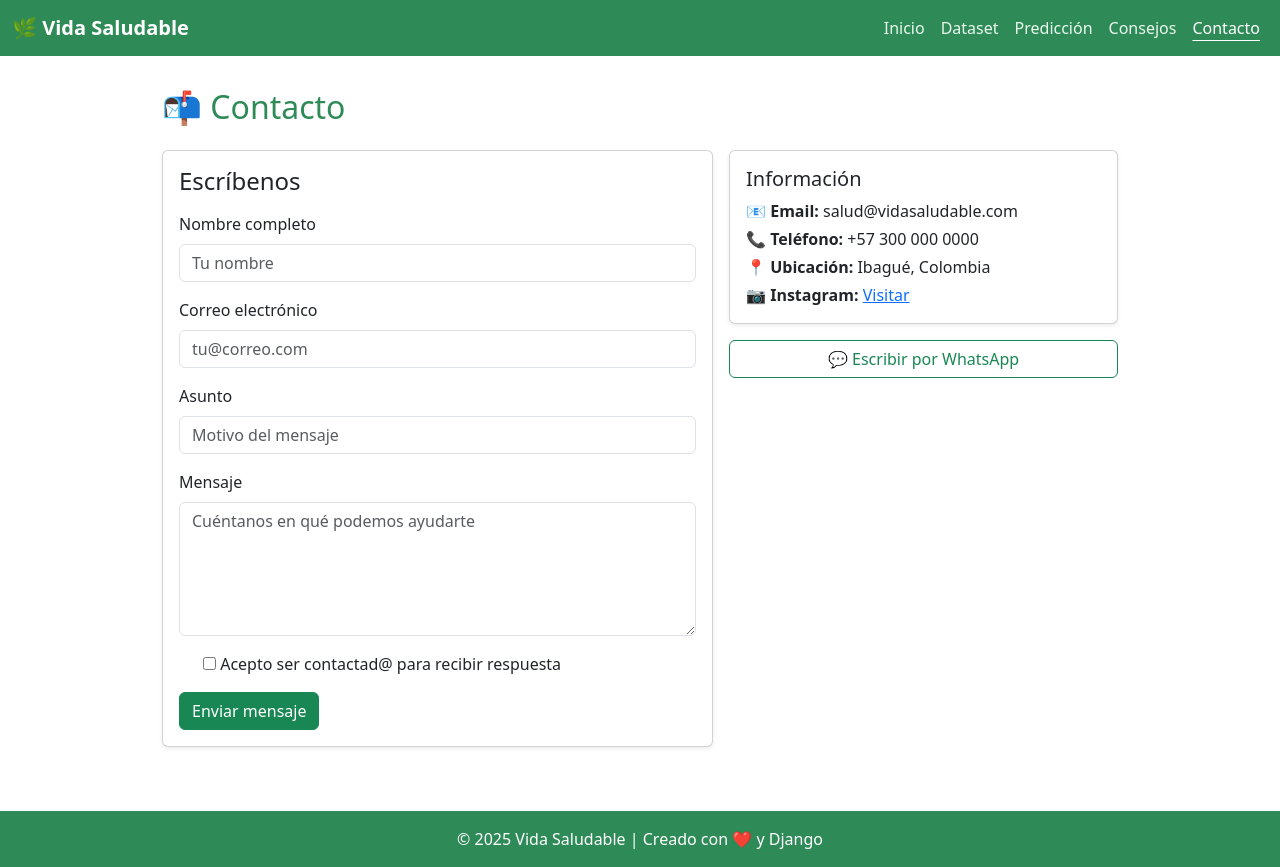
After one commit to Nio233/SALUD, a Django app: page /contacto/ in a window 1280 px wide. The commit adds this page. Run offline with Django 5.2, Linux system fonts and the light colour scheme.

Commit message:
Adelanto

```diff
--- /dev/null
+++ b/data/contacto.csv
@@ -0,0 +1,3 @@
+nombre,correo,asunto,mensaje
+"Sharyn Dayana","galvizcolorado12@gmail.com","Quiero iniciar mi vida saludable","Hola, mi nombre es sharyn. Quiero empezar un proceso de hábitos saludables (ejercicio y alimentación). Dispongo de tiempo lunes a viernes en horarios de 6 pm a 9 pm. ¿Podemos agendar una llamada para orientarme?"
+"Juan Camilo Torres Castillo","juan@gmail.com","Me salió “No saludable”, ¿qué hago?","Hola, obtuve “No saludable” en la predicción. Mi objetivos bajar grasa, entreno 3 días  y tengo estas limitaciones: solo 1 hora para entrenar . ¿Qué plan recomiendan para las próximas 4–6 semanas?"
--- /dev/null
+++ b/principal/forms.py
@@ -0,0 +1,145 @@
+from django import forms
+
+
+class DatasetUploadForm(forms.Form):
+    archivo = forms.FileField(
+        label="Selecciona tu dataset (CSV o XLSX)",
+        help_text="Se guardará como data/Final_data.csv"
+    )
+
+    def clean_archivo(self):
+        f = self.cleaned_data['archivo']
+        nombre = f.name.lower()
+        if not (nombre.endswith('.csv') or nombre.endswith('.xlsx')):
+            raise forms.ValidationError("Solo se permiten archivos .csv o .xlsx")
+        return f
+
+
+class PredictionForm(forms.Form):
+    GENERO_CHOICES = [('M', 'Masculino'), ('F', 'Femenino')]
+    TIPO_CHOICES = [
+        ('Cardio', 'Cardio'),
+        ('Fuerza', 'Fuerza'),
+        ('Mixto', 'Mixto'),
+        ('Movilidad', 'Movilidad/Estiramientos'),
+    ]
+    NIVEL_CHOICES = [
+        ('Principiante', 'Principiante'),
+        ('Intermedio', 'Intermedio'),
+        ('Avanzado', 'Avanzado'),
+    ]
+
+    edad = forms.IntegerField(
+        min_value=10, max_value=100, label='Edad',
+        widget=forms.NumberInput(attrs={'class': 'form-control'})
+    )
+    genero = forms.ChoiceField(
+        choices=GENERO_CHOICES, label='Género',
+        widget=forms.Select(attrs={'class': 'form-control'})
+    )
+    peso = forms.FloatField(
+        min_value=30, max_value=250, label='Peso (kg)',
+        widget=forms.NumberInput(attrs={'class': 'form-control', 'step': '0.1'})
+    )
+    altura = forms.FloatField(
+        min_value=1.2, max_value=2.3, label='Altura (m)',
+        widget=forms.NumberInput(attrs={'class': 'form-control', 'step': '0.01'})
+    )
+    reposo_latidos = forms.IntegerField(
+        min_value=35, max_value=120, label='Latidos en reposo (ppm)',
+        widget=forms.NumberInput(attrs={'class': 'form-control'})
+    )
+    promedio_latidos = forms.IntegerField(
+        min_value=60, max_value=200, label='Latidos promedio en sesión (ppm)',
+        widget=forms.NumberInput(attrs={'class': 'form-control'})
+    )
+    duracion_sesion = forms.FloatField(
+        min_value=0.1, max_value=6, label='Duración de sesión (horas)',
+        widget=forms.NumberInput(attrs={'class': 'form-control', 'step': '0.1'})
+    )
+    calorias_quemadas = forms.IntegerField(
+        min_value=0, max_value=6000, label='Calorías quemadas por sesión',
+        widget=forms.NumberInput(attrs={'class': 'form-control'})
+    )
+    tipo_entrenamiento = forms.ChoiceField(
+        choices=TIPO_CHOICES, label='Tipo de entrenamiento',
+        widget=forms.Select(attrs={'class': 'form-control'})
+    )
+    porcentaje_grasa = forms.FloatField(
+        min_value=3, max_value=60, label='Porcentaje de grasa (%)',
+        widget=forms.NumberInput(attrs={'class': 'form-control', 'step': '0.1'})
+    )
+    agua_litros = forms.FloatField(
+        min_value=0, max_value=10, label='Agua al día (litros)',
+        widget=forms.NumberInput(attrs={'class': 'form-control', 'step': '0.1'})
+    )
+    frecuencia = forms.IntegerField(
+        min_value=0, max_value=7, label='Frecuencia semanal (días)',
+        widget=forms.NumberInput(attrs={'class': 'form-control'})
+    )
+    nivel_experiencia = forms.ChoiceField(
+        choices=NIVEL_CHOICES, label='Nivel de experiencia',
+        widget=forms.Select(attrs={'class': 'form-control'})
+    )
+
+    def clean(self):
+        cleaned = super().clean()
+        prom = cleaned.get('promedio_latidos')
+        rep = cleaned.get('reposo_latidos')
+        if prom is not None and rep is not None and prom <= rep:
+            self.add_error(
+                'promedio_latidos',
+                'El promedio de latidos debe ser mayor que los latidos en reposo.'
+            )
+        return cleaned
+
+    def to_dataset_row(self):
+        """
+        Retorna un dict con claves alineadas a las columnas del CSV Final_data.csv.
+        Ajusta los nombres si tu archivo usa encabezados distintos.
+        """
+        c = self.cleaned_data
+        imc = round(c['peso'] / (c['altura'] ** 2), 2)
+
+        return {
+            "Edad": c["edad"],
+            "Genero": c["genero"],
+            "Peso (kg)": c["peso"],
+            "Altura (m)": c["altura"],
+            "Promedio_LATIDOS_POR_MINUTO": c["promedio_latidos"],
+            "Reposo_LATIDOS_POR_MINUTO": c["reposo_latidos"],
+            "Duracion_Sesion (horas)": c["duracion_sesion"],
+            "Calorias_Quemadas": c["calorias_quemadas"],
+            "Tipo_Entrenamiento": c["tipo_entrenamiento"],
+            "Porcentaje_Grasa": c["porcentaje_grasa"],
+            "Agua (litros)": c["agua_litros"],
+            "Frecuencia (dias/semanal)": c["frecuencia"],
+            "Nivel_Experiencia": c["nivel_experiencia"],
+            "Indice_De_Masa_Corporal": imc,
+        }
+
+from django import forms
+
+class ContactForm(forms.Form):
+    nombre = forms.CharField(
+        label="Nombre completo",
+        max_length=100,
+        widget=forms.TextInput(attrs={"class": "form-control", "placeholder": "Tu nombre"})
+    )
+    correo = forms.EmailField(
+        label="Correo electrónico",
+        widget=forms.EmailInput(attrs={"class": "form-control", "placeholder": "tu@correo.com"})
+    )
+    asunto = forms.CharField(
+        label="Asunto",
+        max_length=120,
+        widget=forms.TextInput(attrs={"class": "form-control", "placeholder": "Motivo del mensaje"})
+    )
+    mensaje = forms.CharField(
+        label="Mensaje",
+        widget=forms.Textarea(attrs={"class": "form-control", "rows": 5, "placeholder": "Cuéntanos en qué podemos ayudarte"})
+    )
+    acepta = forms.BooleanField(
+        label="Acepto ser contactad@ para recibir respuesta",
+        required=True
+    )
--- /dev/null
+++ b/principal/templates/principal/contacto.html
@@ -0,0 +1,79 @@
+{% extends "principal/base.html" %}
+{% block title %}Contacto{% endblock %}
+
+{% block content %}
+<div class="container" style="max-width: 980px;">
+  <h2 class="mt-3 mb-2" style="color:#2e8b57;">📬 Contacto</h2>
+
+  {% if messages %}
+    {% for m in messages %}
+      <div class="alert alert-{{ m.tags|default:'info' }} mt-2">{{ m }}</div>
+    {% endfor %}
+  {% endif %}
+
+  <div class="row g-3 mt-1">
+    <!-- Formulario -->
+    <div class="col-md-7">
+      <div class="card shadow-sm">
+        <div class="card-body">
+          <h4 class="mb-3">Escríbenos</h4>
+          <form method="post" novalidate>
+            {% csrf_token %}
+
+            <div class="mb-3">
+              <label class="form-label">{{ form.nombre.label }}</label>
+              {{ form.nombre }}
+              {% if form.nombre.errors %}<div class="text-danger small">{{ form.nombre.errors|striptags }}</div>{% endif %}
+            </div>
+
+            <div class="mb-3">
+              <label class="form-label">{{ form.correo.label }}</label>
+              {{ form.correo }}
+              {% if form.correo.errors %}<div class="text-danger small">{{ form.correo.errors|striptags }}</div>{% endif %}
+            </div>
+
+            <div class="mb-3">
+              <label class="form-label">{{ form.asunto.label }}</label>
+              {{ form.asunto }}
+              {% if form.asunto.errors %}<div class="text-danger small">{{ form.asunto.errors|striptags }}</div>{% endif %}
+            </div>
+
+            <div class="mb-3">
+              <label class="form-label">{{ form.mensaje.label }}</label>
+              {{ form.mensaje }}
+              {% if form.mensaje.errors %}<div class="text-danger small">{{ form.mensaje.errors|striptags }}</div>{% endif %}
+            </div>
+
+            <div class="form-check mb-3">
+              {{ form.acepta }}
+              <label class="form-check-label">{{ form.acepta.label }}</label>
+              {% if form.acepta.errors %}<div class="text-danger small">{{ form.acepta.errors|striptags }}</div>{% endif %}
+            </div>
+
+            <button class="btn btn-success" type="submit">Enviar mensaje</button>
+          </form>
+        </div>
+      </div>
+    </div>
+
+    <!-- Info lateral -->
+    <div class="col-md-5">
+      <div class="card shadow-sm mb-3">
+        <div class="card-body">
+          <h5 class="mb-2">Información</h5>
+          <p class="mb-1">📧 <b>Email:</b> {{ info.correo_publico }}</p>
+          <p class="mb-1">📞 <b>Teléfono:</b> {{ info.telefono }}</p>
+          <p class="mb-1">📍 <b>Ubicación:</b> {{ info.direccion }}</p>
+          <p class="mb-0">📷 <b>Instagram:</b> <a href="{{ info.instagram }}" target="_blank" rel="noopener">Visitar</a></p>
+        </div>
+      </div>
+
+      <a class="btn btn-outline-success w-100"
+         href="https://wa.me/{{ info.whatsapp }}?text=Hola%20Vida%20Saludable,%20quiero%20iniciar%20mi%20vida%20saludable%20💪"
+         target="_blank" rel="noopener">
+        💬 Escribir por WhatsApp
+      </a>
+    </div>
+  </div>
+</div>
+{% endblock %}
--- a/principal/templates/principal/partials/nav.html
+++ b/principal/templates/principal/partials/nav.html
@@ -1,6 +1,7 @@
 <nav class="navbar navbar-expand-lg navbar-dark" style="background-color:#2e8b57;">
   <div class="container-fluid">
-    <a class="navbar-brand fw-bold">🌿 Vida Saludable</a>
+    <a class="navbar-brand fw-bold" href="{% url 'principal:home' %}">🌿 Vida Saludable</a>
+
     <button class="navbar-toggler" type="button" data-bs-toggle="collapse" data-bs-target="#navbarNav"
             aria-controls="navbarNav" aria-expanded="false" aria-label="Toggle navigation">
       <span class="navbar-toggler-icon"></span>
@@ -9,16 +10,30 @@
     <div class="collapse navbar-collapse justify-content-end" id="navbarNav">
       <ul class="navbar-nav">
         <li class="nav-item">
-          <a class="nav-link"">Inicio</a>
+          <a class="nav-link {% if request.resolver_match.url_name == 'home' %}active{% endif %}"
+             href="{% url 'principal:home' %}">Inicio</a>
         </li>
+
+        <!-- AQUÍ va el dataset -->
         <li class="nav-item">
-          <a class="nav-link" href="#">Predicción</a>
+          <a class="nav-link {% if request.resolver_match.url_name == 'subir_dataset' %}active{% endif %}"
+             href="{% url 'principal:subir_dataset' %}">Dataset</a>
         </li>
+
+        <!-- Predicción (la implementamos en el paso 2) -->
         <li class="nav-item">
-          <a class="nav-link" href="#">Consejos</a>
+          <a class="nav-link {% if request.resolver_match.url_name == 'prediccion' %}active{% endif %}"
+             href="{% url 'principal:prediccion' %}">Predicción</a>
         </li>
+
         <li class="nav-item">
-          <a class="nav-link" href="#">Contacto</a>
+          <a class="nav-link {% if request.resolver_match.url_name == 'consejos' %}active{% endif %}"
+             href="{% url 'principal:consejos' %}">Consejos</a>
+        </li>
+
+        <li class="nav-item">
+          <a class="nav-link {% if request.resolver_match.url_name == 'contacto' %}active{% endif %}"
+             href="{% url 'principal:contacto' %}">Contacto</a>
         </li>
       </ul>
     </div>
--- a/principal/urls.py
+++ b/principal/urls.py
@@ -1,9 +1,13 @@
-# principal/urls.py
 from django.urls import path
 from . import views
 
-app_name = 'principal'  # opcional, pero recomendable
+app_name = "principal"
+
 urlpatterns = [
     path('', views.home, name='home'),
     path('probar-dataset/', views.probar_dataset, name='probar_dataset'),
+    path('dataset/', views.subir_dataset, name='subir_dataset'),
+    path('prediccion/', views.prediccion, name='prediccion'),
+    path('consejos/', views.consejos, name='consejos'),
+    path('contacto/', views.contacto, name='contacto'),
 ]
--- a/principal/views.py
+++ b/principal/views.py
@@ -1,17 +1,40 @@
-from django.shortcuts import render
-from django.http import HttpResponse
-from django.conf import settings
+from pathlib import Path
 import pandas as pd
 
+from django.conf import settings
+from django.contrib import messages
+from django.http import HttpResponse
+from django.shortcuts import render, redirect
+
+from .forms import DatasetUploadForm, PredictionForm, ContactForm
+
+
+# ---------------------------
+# Páginas básicas / utilidades
+# ---------------------------
 def home(request):
     return render(request, 'principal/home.html')
 
+
+def _leer_csv_con_fallback(ruta: Path) -> pd.DataFrame:
+    """Intenta leer CSV con coma; si solo trae 1 columna, reintenta con ';'."""
+    df = pd.read_csv(ruta)
+    if df.shape[1] == 1:
+        df = pd.read_csv(ruta, sep=';')
+    return df
+
+
 def probar_dataset(request):
-    ruta = settings.DATA_DIR / 'Final_data.csv'   # <-- tu archivo
-    # Si tu CSV usa ';', cambia sep=';'
-    df = pd.read_csv(ruta)
+    ruta = settings.DATA_DIR / 'Final_data.csv'
+    if not ruta.exists():
+        return HttpResponse("No hay data/Final_data.csv aún.")
+    try:
+        df = _leer_csv_con_fallback(ruta)
+    except Exception as e:
+        return HttpResponse(f"No se pudo leer el CSV: {e}")
+
     filas, cols = df.shape
-    cols_str = ", ".join(df.columns.tolist())
+    cols_str = ", ".join(map(str, df.columns.tolist()[:15]))
     preview = df.head(5).to_string(index=False)
     html = (
         f"OK ✅ {ruta.name}<br>"
@@ -20,3 +43,265 @@ def probar_dataset(request):
         f"<pre>{preview}</pre>"
     )
     return HttpResponse(html)
+
+
+# ---------------------------
+# Subir / reemplazar dataset
+# ---------------------------
+def subir_dataset(request):
+    form = DatasetUploadForm()
+    info = None
+    preview_html = None
+    just_uploaded = False
+
+    if request.method == 'POST':
+        form = DatasetUploadForm(request.POST, request.FILES)
+        if form.is_valid():
+            f = form.cleaned_data['archivo']
+
+            # Guardado histórico
+            hist_dir = Path(settings.MEDIA_ROOT) / 'datasets'
+            hist_dir.mkdir(parents=True, exist_ok=True)
+            hist_path = hist_dir / f.name
+            with open(hist_path, 'wb+') as dest:
+                for chunk in f.chunks():
+                    dest.write(chunk)
+
+            # Normalización a CSV definitivo
+            try:
+                nombre = f.name.lower()
+                if nombre.endswith('.csv'):
+                    df = _leer_csv_con_fallback(hist_path)
+                else:
+                    df = pd.read_excel(hist_path)
+
+                Path(settings.DATA_DIR).mkdir(parents=True, exist_ok=True)
+                out = Path(settings.DATA_DIR) / 'Final_data.csv'
+                df.to_csv(out, index=False)
+
+                info = {
+                    "filas": df.shape[0],
+                    "cols": df.shape[1],
+                    "nombres": ", ".join(map(str, df.columns[:15])),
+                    "ruta": str(out),
+                }
+                preview_html = df.head(10).to_html(
+                    classes="table table-sm table-striped", index=False
+                )
+                just_uploaded = True
+                messages.success(
+                    request,
+                    f"Dataset cargado: {df.shape[0]} filas, {df.shape[1]} columnas."
+                )
+            except Exception as e:
+                messages.error(request, f"Error leyendo el archivo: {e}")
+
+        return render(
+            request,
+            'principal/subir_dataset.html',
+            {
+                "form": form,
+                "info": info,
+                "preview_html": preview_html,
+                "just_uploaded": just_uploaded
+            }
+        )
+
+    # Carga de información si ya existe el CSV
+    actual = Path(settings.DATA_DIR) / 'Final_data.csv'
+    if actual.exists():
+        try:
+            df = _leer_csv_con_fallback(actual)
+            info = {
+                "filas": df.shape[0],
+                "cols": df.shape[1],
+                "nombres": ", ".join(map(str, df.columns[:15])),
+                "ruta": str(actual),
+            }
+            preview_html = df.head(10).to_html(
+                classes="table table-sm table-striped", index=False
+            )
+        except Exception:
+            info = {"error": "No se pudo leer el CSV actual."}
+
+    return render(
+        request,
+        'principal/subir_dataset.html',
+        {"form": form, "info": info, "preview_html": preview_html}
+    )
+
+
+# ---------------------------
+# Predicción (reglas simples)
+# ---------------------------
+def _calcular_saludable(data):
+    """
+    Reglas sencillas; retorna (estado, puntaje, razones, imc).
+    """
+    razones = []
+    puntos = 0
+
+    # IMC
+    imc = data['peso'] / (data['altura'] ** 2)
+    if 18.5 <= imc <= 29:
+        puntos += 1
+    else:
+        razones.append(f"IMC fuera de rango recomendado (18.5–29). IMC ≈ {imc:.1f}")
+
+    # FC reposo
+    if 50 <= data['reposo_latidos'] <= 80:
+        puntos += 1
+    else:
+        razones.append("Frecuencia cardiaca en reposo fuera de 50–80 ppm.")
+
+    # Hidratación
+    if data['agua_litros'] >= 1.5:
+        puntos += 1
+    else:
+        razones.append("Aumenta la hidratación a ≥ 1.5 L/día.")
+
+    # Frecuencia semanal
+    if data['frecuencia'] >= 3:
+        puntos += 1
+    else:
+        razones.append("Entrena al menos 3 días/semana.")
+
+    # Duración/Intensidad
+    if data['duracion_sesion'] >= 0.5 and 90 <= data['promedio_latidos'] <= 160:
+        puntos += 1
+    else:
+        razones.append("Procura ≥ 30 min/sesión y mantener 90–160 ppm en actividad.")
+
+    # % Grasa según género
+    limite = 32 if data['genero'] == 'F' else 25
+    if data['porcentaje_grasa'] <= limite:
+        puntos += 1
+    else:
+        razones.append(f"Porcentaje de grasa por encima de lo recomendado (≤ {limite}%).")
+
+    estado = "Saludable" if puntos >= 4 else "No saludable"
+    return estado, puntos, razones, imc
+
+
+def prediccion(request):
+    # Resumen del dataset (si existe)
+    df_info = None
+    try:
+        csv = settings.DATA_DIR / 'Final_data.csv'
+        if csv.exists():
+            dft = pd.read_csv(csv)
+            if dft.shape[1] == 1:
+                dft = pd.read_csv(csv, sep=';')
+            df_info = {
+                "filas": int(dft.shape[0]),
+                "cols": int(dft.shape[1]),
+                "cols_str": ", ".join(map(str, dft.columns[:15])),
+            }
+    except Exception:
+        df_info = None
+
+    resultado = None
+    razones = []
+    imc = None
+    puntaje = 0
+
+    if request.method == 'POST':
+        form = PredictionForm(request.POST)
+        if form.is_valid():
+            data = form.cleaned_data
+            estado, puntaje, razones, imc = _calcular_saludable(data)
+            resultado = estado
+            request.session['ultimo_resultado_salud'] = estado
+    else:
+        form = PredictionForm()
+
+    return render(
+        request,
+        'principal/prediccion.html',
+        {
+            "form": form,
+            "resultado": resultado,
+            "razones": razones,
+            "imc": imc,
+            "puntaje": puntaje,
+            "df_info": df_info,
+        }
+    )
+
+
+# ---------------------------
+# Consejos
+# ---------------------------
+def consejos(request):
+    estado = request.GET.get('estado') or request.session.get('ultimo_resultado_salud', 'Saludable')
+
+    if estado == 'No saludable':
+        tips = [
+            "Empieza con 3 días/semana, 30–45 min por sesión.",
+            "Hidrátate: al menos 1.5–2.0 L/día.",
+            "Incluye caminatas rápidas o bici a intensidad moderada.",
+            "Reduce ultraprocesados, prioriza proteína magra y vegetales.",
+            "Duerme 7–8 h; el descanso acelera tu progreso.",
+        ]
+    else:
+        tips = [
+            "Sostén 3–5 sesiones/semana con progresión gradual.",
+            "Incluye 2–3 días de fuerza para preservar masa muscular.",
+            "Prioriza proteína (1.2–1.6 g/kg) y frutas/verduras.",
+            "Mantén hidratación y control del estrés.",
+            "Reevalúa objetivos cada 8–12 semanas.",
+        ]
+
+    return render(request, 'principal/consejos.html', {"estado": estado, "tips": tips})
+
+
+# ---------------------------
+# Contacto (form + guardado CSV)
+# ---------------------------
+def contacto(request):
+    """
+    Muestra el formulario de contacto y guarda los envíos en data/contacto.csv.
+    (Si luego quieres enviar correos, activamos EmailMessage con settings.EMAIL_*).
+    """
+    if request.method == "POST":
+        form = ContactForm(request.POST)
+        if form.is_valid():
+            data_dir = Path(settings.BASE_DIR) / "data"
+            data_dir.mkdir(parents=True, exist_ok=True)
+            out = data_dir / "contacto.csv"
+
+            # Guardamos en CSV (append). Si no existe, escribimos encabezados.
+            campos = ["nombre", "correo", "asunto", "mensaje"]
+            fila = [
+                form.cleaned_data["nombre"],
+                form.cleaned_data["correo"],
+                form.cleaned_data["asunto"],
+                form.cleaned_data["mensaje"].replace("\n", " ").strip(),
+            ]
+
+            # Escapar comas con comillas
+            nueva_linea = ",".join(['"{}"'.format(x.replace('"', "'")) for x in fila]) + "\n"
+            if not out.exists():
+                encabezados = ",".join(campos) + "\n"
+                out.write_text(encabezados, encoding="utf-8")
+
+            with out.open("a", encoding="utf-8") as f:
+                f.write(nueva_linea)
+
+            messages.success(request, "¡Gracias! Recibimos tu mensaje y te contactaremos pronto.")
+            return redirect("principal:contacto")
+        else:
+            messages.error(request, "Por favor corrige los campos marcados.")
+    else:
+        form = ContactForm()
+
+    # Datos visibles en la tarjeta lateral
+    info = {
+        "correo_publico": "salud@vidasaludable.com",
+        "telefono": "+57 300 000 0000",
+        "whatsapp": "573000000000",  # internacional sin '+'
+        "direccion": "Ibagué, Colombia",
+        "instagram": "https://instagram.com/",
+    }
+
+    return render(request, "principal/contacto.html", {"form": form, "info": info})
```
Also changed, not shown: principal/templates/principal/consejos.html (added, +23 -0 lines), principal/templates/principal/prediccion.html (added, +79 -0 lines), principal/templates/principal/subir_dataset.html (added, +54 -0 lines), data/Final_data.csv, db.sqlite3, 1 other file.
